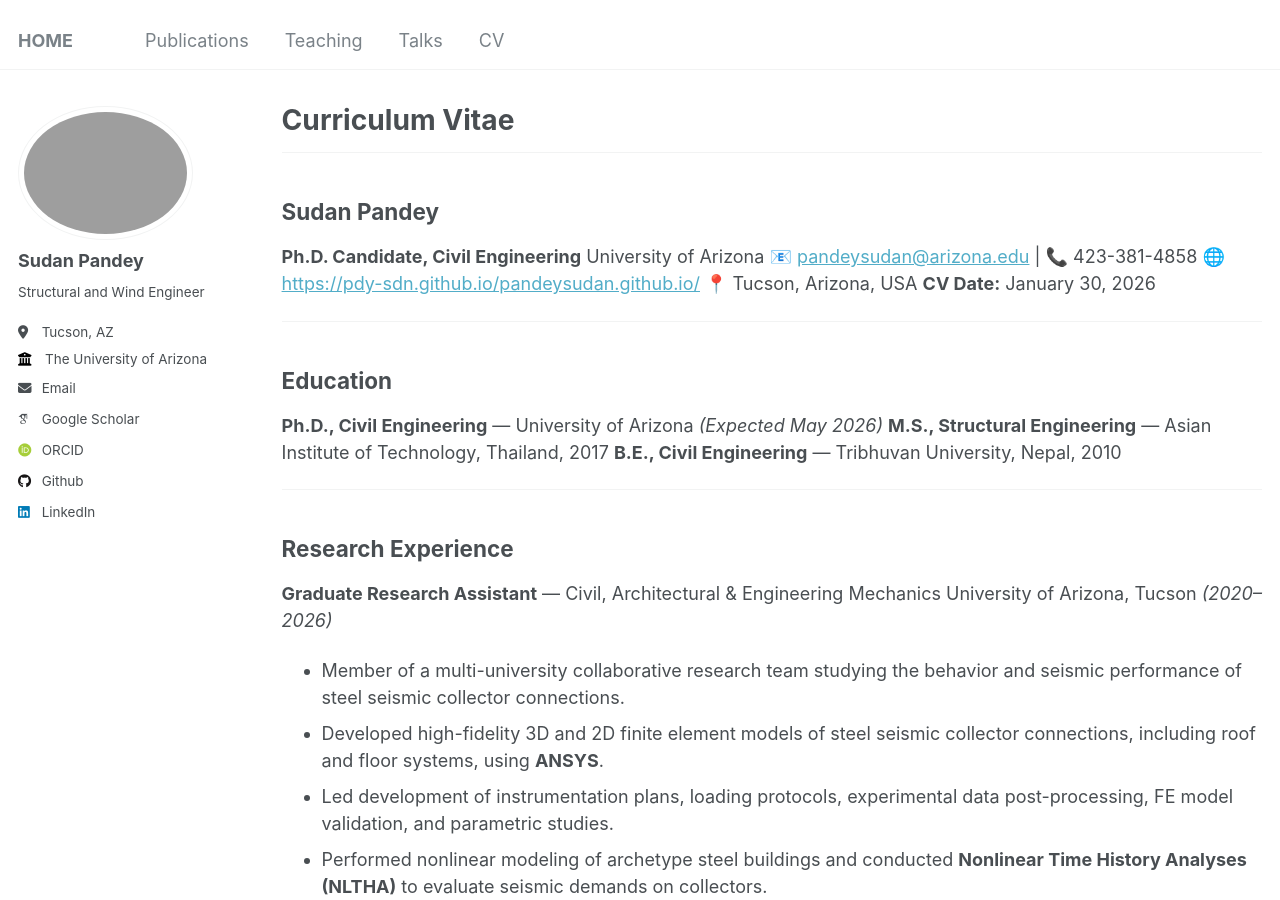
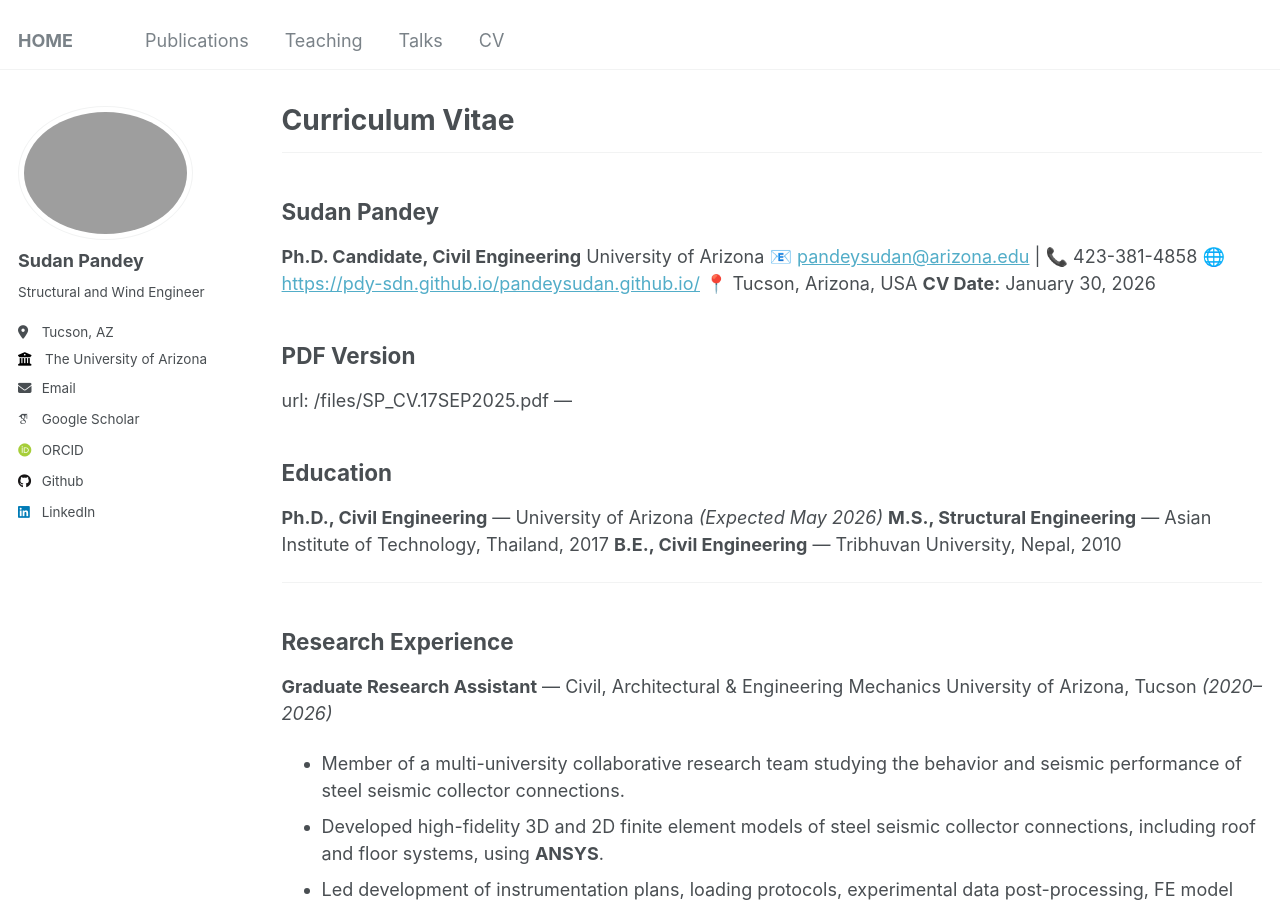
Before and after one commit to pdy-sdn/pandeysudan.github.io, a Jekyll site: the page built from _pages/cv.md, in a window 1280 px wide and 900 px high. Built offline with Jekyll 4.4.1, drawn with Linux system fonts in a browser that asks for light colours; some web fonts are replaced.

Commit message:
Update cv.md

```diff
--- a/_pages/cv.md
+++ b/_pages/cv.md
@@ -20,6 +20,8 @@ University of Arizona
 📍 Tucson, Arizona, USA
 **CV Date:** January 30, 2026
 
+## PDF Version
+url: /files/SP_CV.17SEP2025.pdf
 ---
 
 ## Education
```
